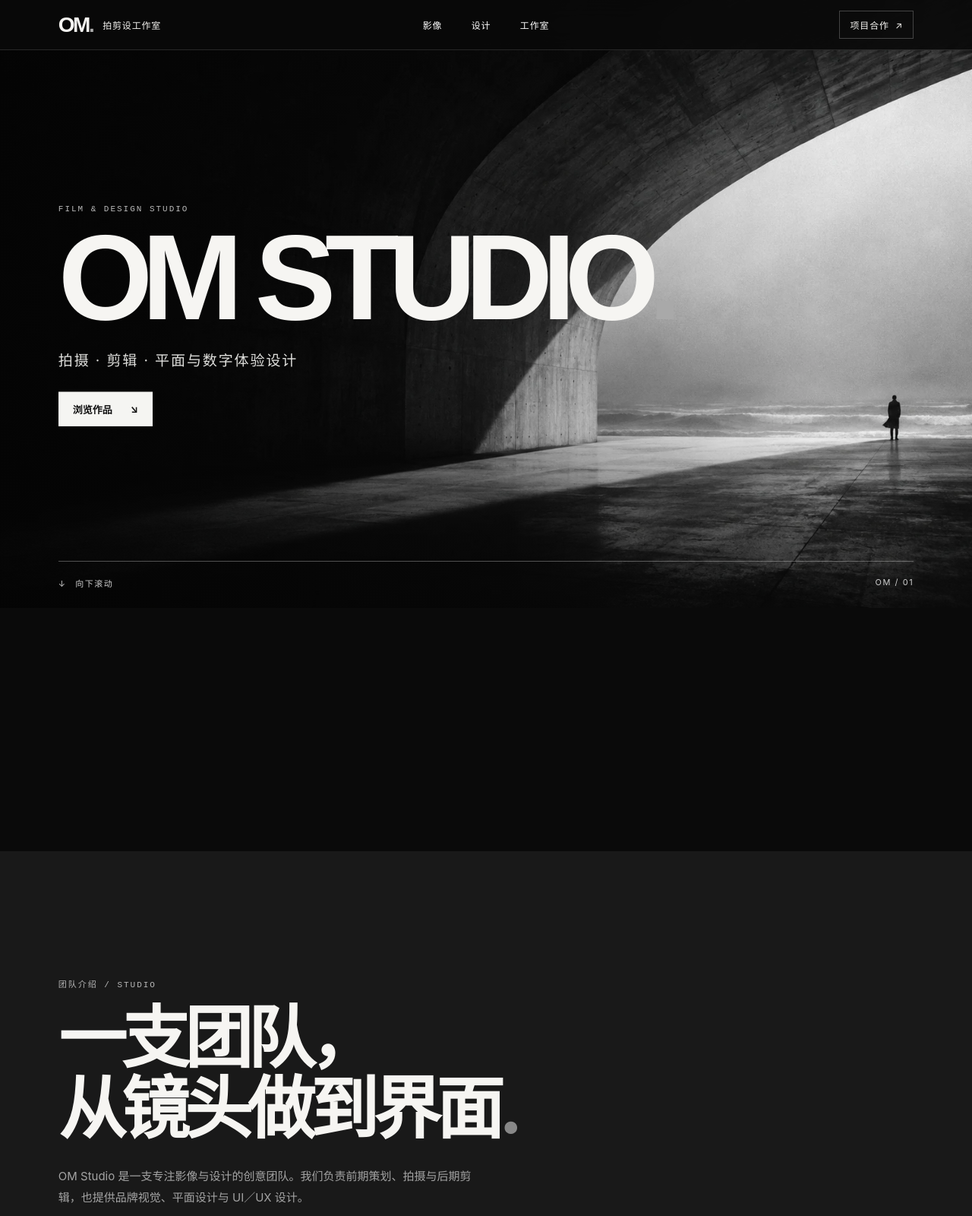
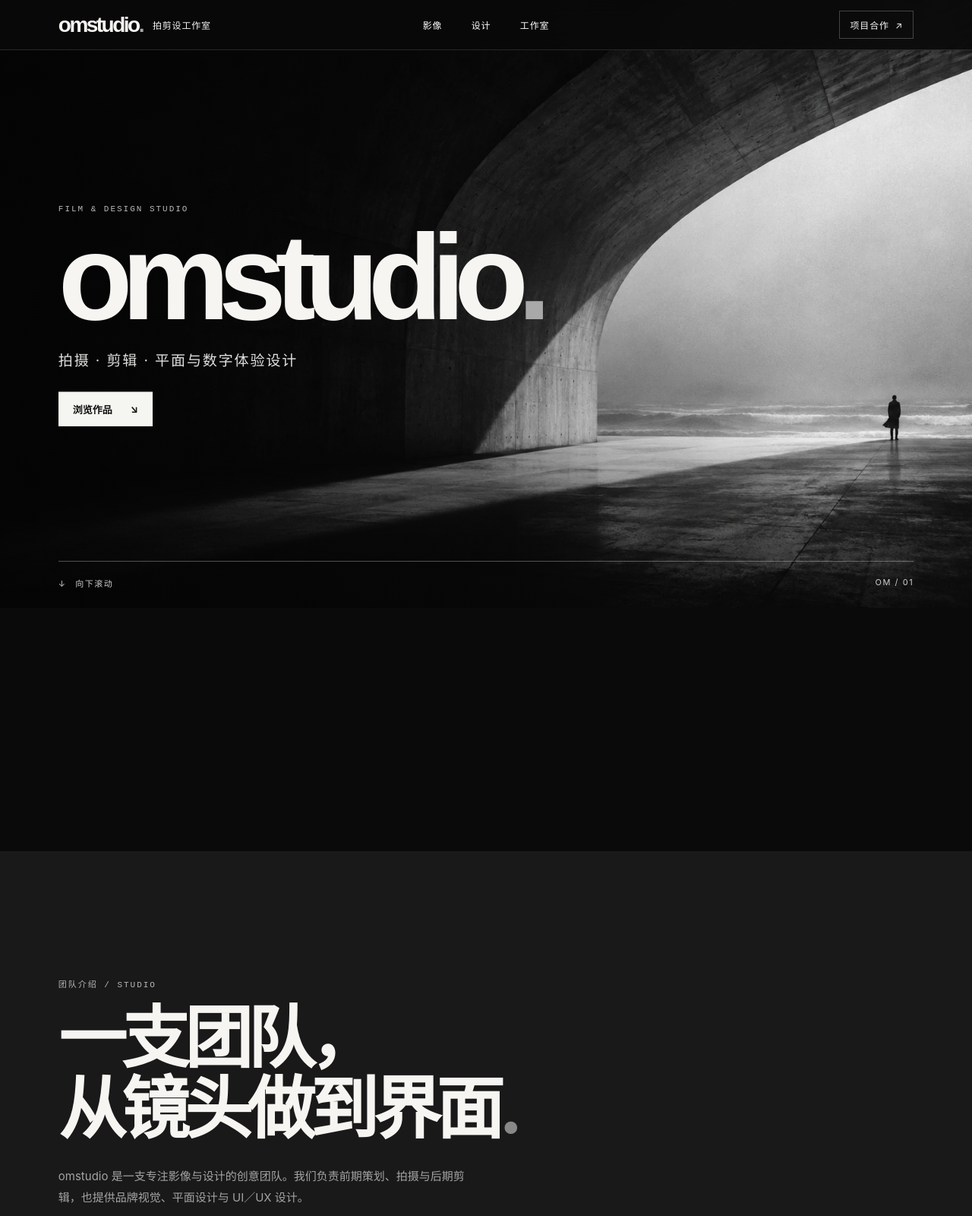
Before and after one commit to laughterliu41-png/omstudio, a plain HTML site: page index.html in a window 1280 px wide. Shown: the top 1600 px of the page at 76% size. Drawn offline with Linux system fonts and the light colour scheme.

Commit message:
Rename portfolio to omstudio

```diff
--- a/index.html
+++ b/index.html
@@ -3,8 +3,8 @@
 <head>
 <meta charset="utf-8">
 <meta name="viewport" content="width=device-width, initial-scale=1">
-<meta name="description" content="OM Studio 拍剪设工作室，提供拍摄、剪辑、平面设计与 UI／UX 设计。">
-<title>OM Studio — 拍剪设工作室</title>
+<meta name="description" content="omstudio 拍剪设工作室，提供拍摄、剪辑、平面设计与 UI／UX 设计。">
+<title>omstudio — 拍剪设工作室</title>
 <link rel="stylesheet" href="style.css">
 <script src="works.js" defer></script>
 <meta name="studio-api" content="">
@@ -12,7 +12,7 @@
 </head>
 <body id="top">
 <header class="header">
-  <a href="#top" class="brand" aria-label="OM Studio 首页"><strong>OM<span>.</span></strong><span class="wordmark">拍剪设工作室</span></a>
+  <a href="#top" class="brand" aria-label="omstudio 首页"><strong>omstudio<span>.</span></strong><span class="wordmark">拍剪设工作室</span></a>
   <nav aria-label="主导航"><a href="#film">影像</a><a href="#design">设计</a><a href="#studio">工作室</a></nav>
   <a class="contact" href="#contact">项目合作 <span aria-hidden="true">↗</span></a>
 </header>
@@ -23,7 +23,7 @@
     <div class="shade"></div>
     <div class="hero-body">
       <p class="eyebrow">FILM &amp; DESIGN STUDIO</p>
-      <h1 id="hero-title">OM STUDIO<span>.</span></h1>
+      <h1 id="hero-title">omstudio<span>.</span></h1>
       <p class="intro">拍摄 · 剪辑 · 平面与数字体验设计</p>
       <a class="primary" href="#film">浏览作品 <span aria-hidden="true">↘</span></a>
     </div>
@@ -34,7 +34,7 @@
   <div class="wrap">
     <p class="eyebrow">团队介绍 / STUDIO</p>
     <h2 id="profile-heading">一支团队，<br>从镜头做到界面<span>.</span></h2>
-    <p id="profile-bio">OM Studio 是一支专注影像与设计的创意团队。我们负责前期策划、拍摄与后期剪辑，也提供品牌视觉、平面设计与 UI／UX 设计。</p>
+    <p id="profile-bio">omstudio 是一支专注影像与设计的创意团队。我们负责前期策划、拍摄与后期剪辑，也提供品牌视觉、平面设计与 UI／UX 设计。</p>
     <div class="services"><span>拍摄策划与执行</span><span>剪辑与调色</span><span>品牌与平面设计</span><span>UI／UX 设计</span></div>
   </div>
 </section>
@@ -84,7 +84,7 @@
         <div><span class="contact-qr">待添加二维码</span><span>合作微信</span></div>
       </div>
     </div>
-    <div class="footline"><span>OM STUDIO / 拍剪设工作室</span><span>Demo · 作品为概念示例</span><a href="#top">返回顶部 ↑</a></div>
+    <div class="footline"><span>omstudio / 拍剪设工作室</span><span>Demo · 作品为概念示例</span><a href="#top">返回顶部 ↑</a></div>
   </div>
 </footer>
 <dialog id="project-dialog" aria-labelledby="dialog-title">
```
